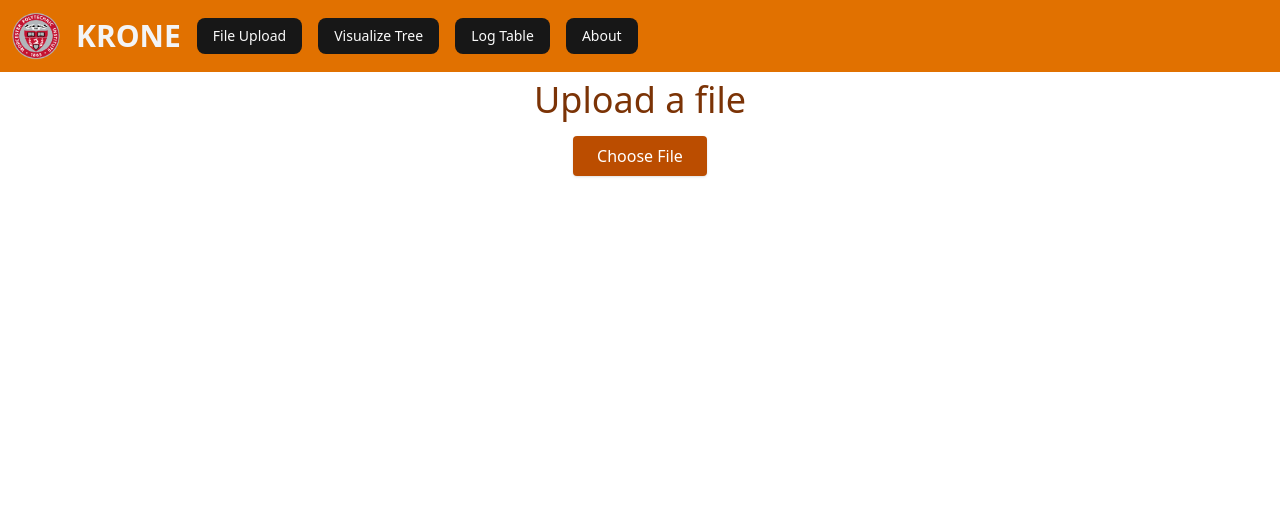
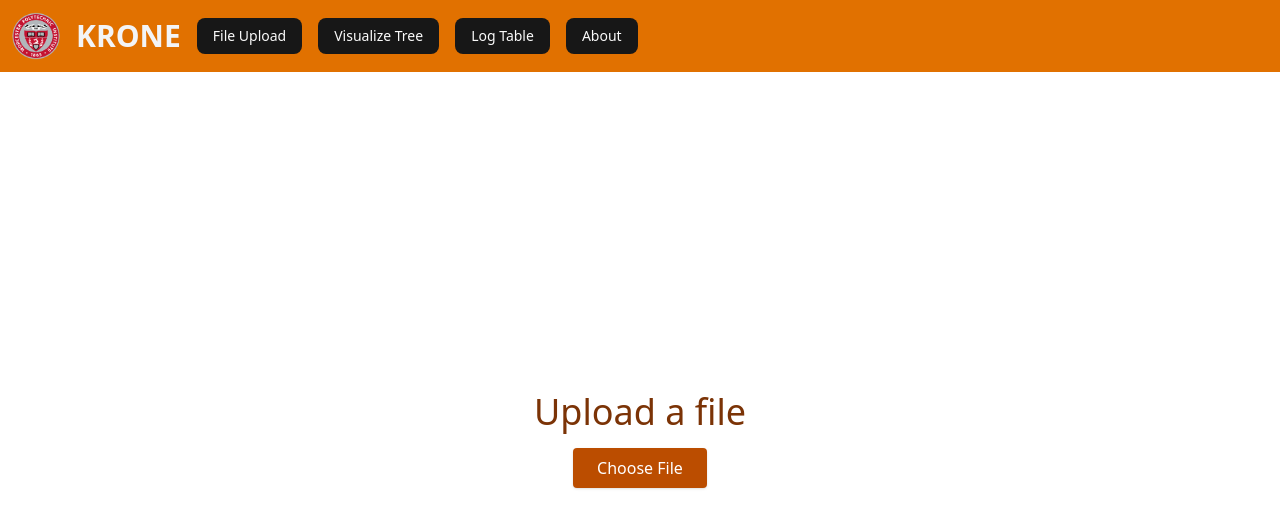
Before and after one commit to LeiMa0324/KRONE_Demo, a React (Vite) app in the folder krone_v2_react_tailwind_shadcn/: page /file-upload in a window 1280 px wide. Shown: the top 528 px of the page. Built offline with nearby package versions, Linux system fonts and the light colour scheme.

Commit message:
Fixed styling issues with file_upload.tsx

```diff
--- a/krone_v2_react_tailwind_shadcn/src/pages/file_upload.tsx
+++ b/krone_v2_react_tailwind_shadcn/src/pages/file_upload.tsx
@@ -10,7 +10,7 @@ export const FileUpload = () => {
     };
 
     return (
-        <div className="flex flex-col items-center gap-4">
+        <div className="flex flex-col items-center justify-center gap-4 min-h-[calc(100vh-theme(spacing.20))]">
             <div className="text-4xl text-amber-900">Upload a file</div>
             <label className="cursor-pointer px-6 py-2 bg-amber-700 text-white rounded shadow hover:bg-amber-800 transition">
                 Choose File
```
